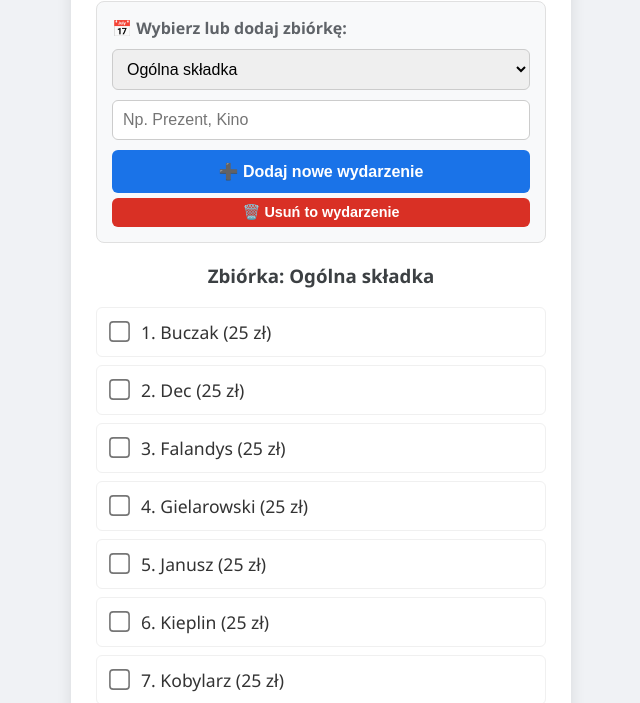
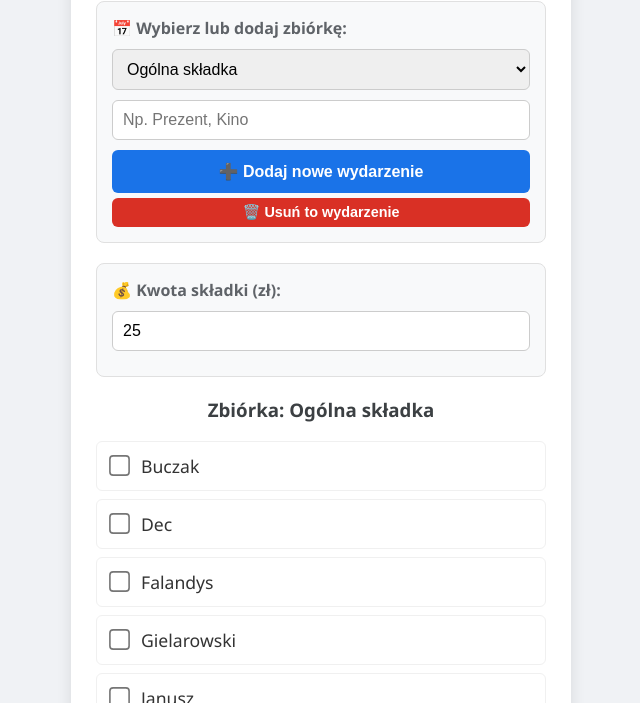
Before and after one commit to decopl76/Skarbnik, a plain HTML site: page index.html in a window 1280 px wide. Shown: the part 97-800 px from the top of the page, without its empty margins (319-959 px from the left). Drawn offline with Linux system fonts and the light colour scheme.

Commit message:
index.html

```diff
--- a/index.html
+++ b/index.html
@@ -11,7 +11,7 @@
         h2 { text-align: center; margin-top: 0; color: #1a73e8; }
         .section { background: #f8f9fa; padding: 15px; border-radius: 8px; margin-bottom: 20px; border: 1px solid #e0e0e0; }
         .section-title { font-weight: bold; margin-bottom: 10px; display: block; color: #5f6368; }
-        select, input[type="text"] { width: 100%; padding: 10px; margin-bottom: 10px; border: 1px solid #ccc; border-radius: 6px; font-size: 1em; }
+        select, input[type="text"], input[type="number"] { width: 100%; padding: 10px; margin-bottom: 10px; border: 1px solid #ccc; border-radius: 6px; font-size: 1em; }
         button { width: 100%; padding: 12px; background-color: #1a73e8; color: white; border: none; border-radius: 6px; font-size: 1em; font-weight: bold; cursor: pointer; transition: background 0.2s; }
         button:hover { background-color: #1557b0; }
         .btn-delete { background-color: #d93025; margin-top: 5px; padding: 6px; font-size: 0.9em; }
@@ -33,6 +33,13 @@
         <button onclick="createNewEvent()">➕ Dodaj nowe wydarzenie</button>
         <button onclick="deleteCurrentEvent()" class="btn-delete">🗑️ Usuń to wydarzenie</button>
     </div>
+
+    <!-- DODANE: Okienko do zmiany kwoty składki -->
+    <div class="section">
+        <span class="section-title">💰 Kwota składki (zł):</span>
+        <input type="number" id="event-price-input" value="25" min="0" oninput="updatePrice()">
+    </div>
+
     <h3 id="current-event-title" style="text-align: center; color: #3c4043;"></h3>
     <div id="people-list"></div>
     <div class="total">Suma: <span id="total-amount">0</span> zł</div>
@@ -46,12 +53,20 @@ const studentsList = [
     "Pięknoś", "Pustkowski", "Rząsa", "Sondej", "Wawrzaszek",
     "B Woś", "W Woś", "Zdeb"
 ];
-const SKLADKA = 25;
+
 let appData = JSON.parse(localStorage.getItem('skarbnik_data')) || {
     currentEvent: "Ogólna składka",
-    events: { "Ogólna składka": [] }
+    events: { "Ogólna składka": { people: [], price: 25 } }
 };
+
+// Funkcja naprawiająca stare dane w pamięci przeglądarki, jeśli istniały
+if (appData.events["Ogólna składka"] && Array.isArray(appData.events["Ogólna składka"])) {
+    const oldPeople = appData.events["Ogólna składka"];
+    appData.events["Ogólna składka"] = { people: oldPeople, price: 25 };
+}
+
 function saveData() { localStorage.setItem('skarbnik_data', JSON.stringify(appData)); }
+
 function renderEventSelect() {
     const select = document.getElementById('event-select');
     select.innerHTML = '';
@@ -63,66 +78,106 @@ function renderEventSelect() {
         select.appendChild(option);
     });
 }
+
 function createNewEvent() {
     const nameInput = document.getElementById('new-event-name');
     const name = nameInput.value.trim();
     if(name === "") return alert("Wpisz nazwę!");
     if(appData.events[name]) return alert("Już istnieje!");
-    appData.events[name] = [];
+
+    // Zapisujemy wydarzenie jako obiekt z listą ludzi i ceną
+    appData.events[name] = { people: [], price: 25 };
     appData.currentEvent = name;
     nameInput.value = "";
     saveData();
     renderEventSelect();
     loadCurrentEvent();
 }
+
 function deleteCurrentEvent() {
     const current = appData.currentEvent;
     if(Object.keys(appData.events).length <= 1) return alert("Musisz mieć min. jedno wydarzenie!");
     if(confirm(`Usunąć zbiórkę: "${current}"?`)) {
         delete appData.events[current];
-        appData.currentEvent = Object.keys(appData.events);
+        appData.currentEvent = Object.keys(appData.events)[0];
         saveData();
         renderEventSelect();
         loadCurrentEvent();
     }
 }
+
 function switchEvent() {
     appData.currentEvent = document.getElementById('event-select').value;
     saveData();
     loadCurrentEvent();
 }
-function loadCurrentEvent() {
-    document.getElementById('current-event-title').innerText = "Zbiórka: " + appData.currentEvent;
-    const container = document.getElementById('people-list');
-    container.innerHTML = '';
-    const paidPeople = appData.events[appData.currentEvent] || [];
-    studentsList.forEach((person, index) => {
-        const isChecked = paidPeople.includes(person) ? "checked" : "";
-        const div = document.createElement('div');
-        div.className = 'person';
-        div.innerHTML = `<label for="p-${index}"><input type="checkbox" id="p-${index}" class="payment-checkbox" data-name="${person}" ${isChecked} onchange="updatePayment(this)">${index + 1}. ${person} (${SKLADKA} zł)</label>`;
-        container.appendChild(div);
-    });
+
+// DODANE: Funkcja aktualizująca cenę w locie
+function updatePrice() {
+    const priceInput = document.getElementById('event-price-input');
+    let price = parseFloat(priceInput.value);
+    if (isNaN(price) || price < 0) price = 0;
+
+    appData.events[appData.currentEvent].price = price;
+    saveData();
     calculateTotal();
 }
-function updatePayment(checkbox) {
-    const personName = checkbox.getAttribute('data-name');
-    let paidPeople = appData.events[appData.currentEvent];
-    if (checkbox.checked) {
-        if (!paidPeople.includes(personName)) paidPeople.push(personName);
+
+function togglePerson(name) {
+    const currentEventObj = appData.events[appData.currentEvent];
+    const index = currentEventObj.people.indexOf(name);
+    if (index === -1) {
+        currentEventObj.people.push(name);
     } else {
-        appData.events[appData.currentEvent] = paidPeople.filter(name => name !== personName);
+        currentEventObj.people.splice(index, 1);
     }
     saveData();
     calculateTotal();
 }
+
 function calculateTotal() {
-    const checkboxes = document.querySelectorAll('.payment-checkbox');
-    let count = 0;
-    checkboxes.forEach(checkbox => { if (checkbox.checked) count++; });
-    document.getElementById('total-amount').innerText = count * SKLADKA;
-    document.getElementById('total-stats').innerText = `Zaznaczono osób: ${count} z ${studentsList.length}`;
+    const currentEventObj = appData.events[appData.currentEvent];
+    const checkedCount = currentEventObj.people.length;
+    const price = currentEventObj.price || 0;
+
+    document.getElementById('total-amount').innerText = (checkedCount * price).toFixed(2).replace('.00', '');
+    document.getElementById('total-stats').innerText = `Zaznaczono osób: ${checkedCount} z ${studentsList.length}`;
 }
+
+function loadCurrentEvent() {
+    document.getElementById('current-event-title').innerText = "Zbiórka: " + appData.currentEvent;
+
+    // Pobranie danych obecnego wydarzenia i zabezpieczenie przed błędami struktury
+    if (!appData.events[appData.currentEvent].people) {
+        appData.events[appData.currentEvent] = { people: [], price: 25 };
+    }
+
+    const currentEventObj = appData.events[appData.currentEvent];
+
+    // Ustawienie ceny w polu input
+    document.getElementById('event-price-input').value = currentEventObj.price !== undefined ? currentEventObj.price : 25;
+
+    const container = document.getElementById('people-list');
+    container.innerHTML = '';
+
+    studentsList.forEach(student => {
+        const isChecked = currentEventObj.people.includes(student);
+        const personDiv = document.createElement('div');
+        personDiv.className = 'person';
+
+        personDiv.innerHTML = `
+            <label>
+                <input type="checkbox" ${isChecked ? 'checked' : ''} onchange="togglePerson('${student}')">
+                ${student}
+            </label>
+        `;
+        container.appendChild(personDiv);
+    });
+
+    calculateTotal();
+}
+
+// Uruchomienie aplikacji przy starcie strony
 renderEventSelect();
 loadCurrentEvent();
 </script>
```
